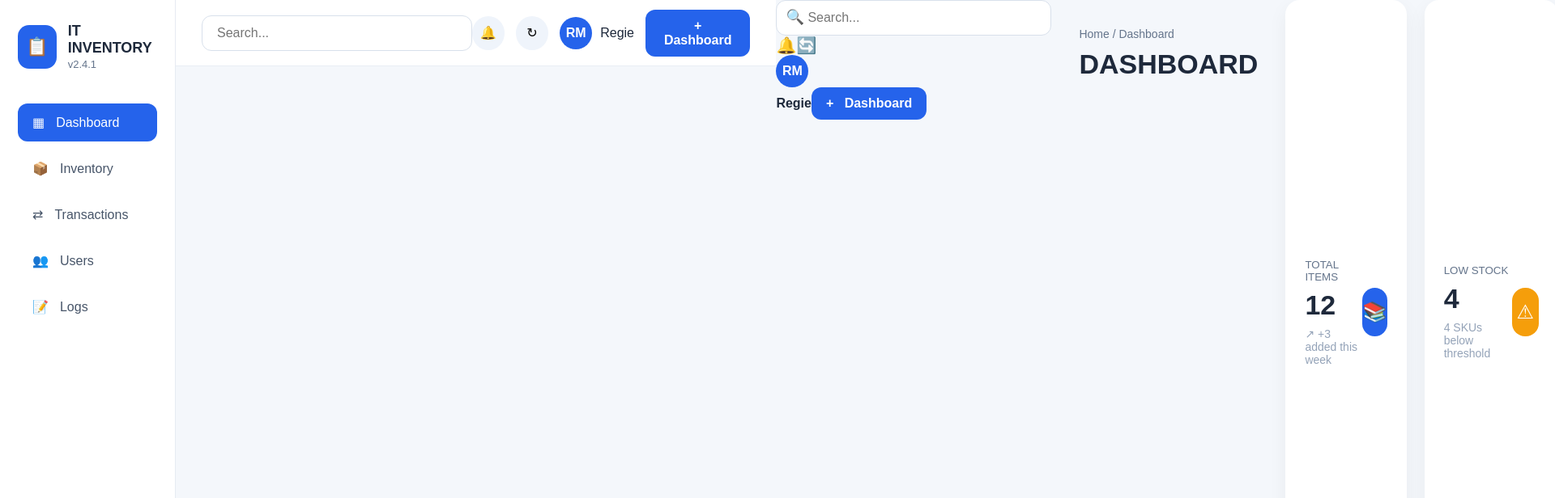
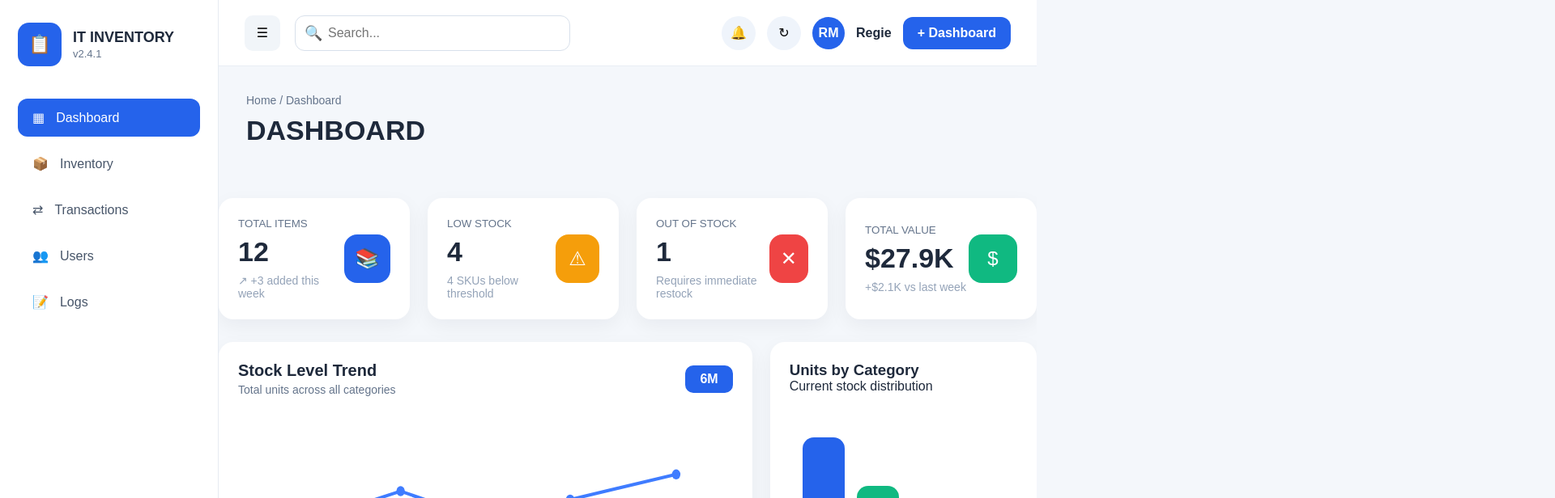
Before and after one commit to dawgskieee/Inhouse_InventorySystemBI, a Next.js app in the folder frontend/: page /User/landingpage in a window 1280 px wide. Shown: the top 616 px of the page at 81% size, 1920 px wide, since content can reach past the window. Built offline with nearby package versions, Linux system fonts and the light colour scheme.

Commit message:
components

```diff
--- a/frontend/app/User/components/header.tsx
+++ /dev/null
@@ -1,36 +0,0 @@
-"use client";
-import { useState } from "react";
-import styles from "../landingpage/landing.module.css";
-export default function Header() {
-    const [sidebarOpen, setSidebarOpen] = useState(false);
-    return(
-<header className={styles.header}>
-        <button
-            className={styles.hamburger}
-            onClick={() => setSidebarOpen(!sidebarOpen)}
-    >
-            ☰
-        </button>
-
-        <input
-            className={styles.search}
-            placeholder="Search..."
-        />
-
-        <div className={styles.rightHeader}>
-            <button className={styles.iconBtn}>🔔</button>
-            <button className={styles.iconBtn}>↻</button>
-
-            <div className={styles.user}>
-            <div className={styles.userCircle}>RM</div>
-
-            <span>Regie</span>
-            </div>
-
-            <button className={styles.dashboardBtn}>
-            + Dashboard
-            </button>
-        </div>
-        </header>
-    );
-}
--- a/frontend/app/User/components/main.tsx
+++ /dev/null
@@ -1,9 +0,0 @@
-"use client";
-import { useState } from "react";
-import styles from "../landingpage/landing.module.css";
-export default function Main() {
-    const [open, setOpen] = useState(false);
-return (
-    <main className={styles.main}></main>
-);
-}
--- a/frontend/app/User/components/navbar.tsx
+++ b/frontend/app/User/components/navbar.tsx
@@ -1,54 +1,58 @@
 "use client";
-import { useState } from "react";
+
 import styles from "../landingpage/landing.module.css";
-export default function Navbar() {
-    const [open, setOpen] = useState(false);
 
+type Props = {
+sidebarOpen: boolean;
+setSidebarOpen: React.Dispatch<React.SetStateAction<boolean>>;
+};
+
+export default function Navbar({
+sidebarOpen,
+setSidebarOpen,
+}: Props) {
 return (
-
     <nav className={styles.navbar}>
     <div className={styles.leftNav}>
-            <div
-            onClick={() => setOpen(!open)}
-            className={`${styles.hamburger} ${
-                open ? styles.open : ""
-            }`}
+        <button
+        className={styles.hamburger}
+        onClick={() => setSidebarOpen(!sidebarOpen)}
         >
-            <span></span>
-            </div>
+        ☰
+        </button>
 
         <div style={{ position: "relative" }}>
         <span
             style={{
             position: "absolute",
             left: 12,
-                top: 10,
-                color: "white",
+            top: 11,
+            color: "#64748b",
             fontSize: 18,
             }}
-                >🔍
+        >
+            🔍
         </span>
 
         <input
             className={styles.search}
             placeholder="Search..."
-                style={{ paddingLeft: 38 }}
+            style={{ paddingLeft: 40 }}
         />
         </div>
     </div>
 
     <div className={styles.rightNav}>
-            <span style={{ fontSize: 20 }}>🔔</span>
+        <button className={styles.iconBtn}>🔔</button>
 
-            <span style={{ fontSize: 20 }}>🔄</span>
+        <button className={styles.iconBtn}>↻</button>
 
         <div className={styles.userCircle}>RM</div>
 
         <strong>Regie</strong>
 
         <button className={styles.dashboardBtn}>
-            +
-            &nbsp; Dashboard
+        + Dashboard
         </button>
     </div>
     </nav>
--- a/frontend/app/User/components/overlay.tsx
+++ b/frontend/app/User/components/overlay.tsx
@@ -1,18 +1,22 @@
+
+import styles from "../landingpage/landing.module.css";
 "use client";
-import { useState } from "react";
-import styles from "../landingpage/landing.module.css";
-export default function Overlay() {
-    const [sidebarOpen, setSidebarOpen] = useState(false);
-return(
 
-    <div className={styles.container}>
-    {}
+type OverlayProps = {
+sidebarOpen: boolean;
+setSidebarOpen: React.Dispatch<React.SetStateAction<boolean>>;
+};
+
+export default function Overlay({
+sidebarOpen,
+setSidebarOpen,
+}: OverlayProps) {
+return (
     <div
-        className={`${styles.overlay} ${
+    className={`${styles.overlay} ${
         sidebarOpen ? styles.overlayShow : ""
-        }`}
-        onClick={() => setSidebarOpen(false)}
+    }`}
+    onClick={() => setSidebarOpen(false)}
     />
-    </div>
 );
 }
--- a/frontend/app/User/components/sidebar.tsx
+++ b/frontend/app/User/components/sidebar.tsx
@@ -1,13 +1,17 @@
-"use client"
-import { useState } from "react";
+"use client";
+
 import styles from "../landingpage/landing.module.css";
-export default function Sidebar() {
-    const [sidebarOpen, setSidebarOpen] = useState(false);
-    return (
+
+type Props = {
+sidebarOpen: boolean;
+};
+
+export default function Sidebar({ sidebarOpen }: Props) {
+return (
     <aside
-        className={`${styles.sidebar} ${
-            sidebarOpen ? styles.sidebarOpen : ""
-        }`}
+    className={`${styles.sidebar} ${
+        sidebarOpen ? styles.sidebarOpen : ""
+    }`}
     >
         <div className={styles.logo}>
         <div className={styles.logoIcon}>📋</div>
--- a/frontend/app/User/landingpage/landing.module.css
+++ b/frontend/app/User/landingpage/landing.module.css
@@ -114,7 +114,7 @@ MAIN
   flex-direction: column;
 }
 
-.header {
+.navbar {
   height: 82px;
   background: white;
   display: flex;
@@ -137,10 +137,15 @@ MAIN
   border-color: #2563eb;
 }
 
-.rightHeader {
+.rightNav {
   display: flex;
   align-items: center;
   gap: 14px;
+}
+.leftNav{
+    display:flex;
+    align-items:center;
+    gap:18px;
 }
 
 .iconBtn {
@@ -443,17 +448,17 @@ color: #b91c1c;
 background: #fee2e2;
 }
 
-/* ===========================
-HAMBURGER
-=========================== */
 
-.hamburger {
-display: none;
-width: 46px;
-height: 46px;
-border-radius: 10px;
-background: #eff4fb;
-font-size: 24px;
+
+.hamburger{
+  width:44px;
+  height:44px;
+  border-radius:10px;
+  background:#f1f5f9;
+  display:flex;
+  justify-content:center;
+  align-items:center;
+  cursor:pointer;
 }
 
 .overlay {
@@ -508,7 +513,7 @@ RESPONSIVE
     align-items: center;
 }
 
-.header {
+.navbar {
     padding: 18px;
     gap: 14px;
 }
@@ -517,7 +522,7 @@ RESPONSIVE
     width: 100%;
 }
 
-.rightHeader {
+.rightNav {
     margin-left: auto;
 }
 
@@ -541,7 +546,7 @@ RESPONSIVE
     padding: 20px;
 }
 
-.header {
+.navbar {
     flex-wrap: wrap;
     height: auto;
     padding: 16px;
--- a/frontend/app/User/landingpage/page.tsx
+++ b/frontend/app/User/landingpage/page.tsx
@@ -1,28 +1,29 @@
 "use client";
 import { useState } from "react";
 import styles from "./landing.module.css";
-import Sidebar from "../components/sidebar";
-import Navbar from "../components/navbar";
 import Cards from "../components/cards";
 import Table from "../components/table";
 import Charts from "../components/charts";
-import Page from "../components/page";
-import Header from "../components/header";
-import Overlay from "../components/overlay";
-import Main from "../components/main";
+import Dashboard from "../components/dashboard";
+import Navbar from "../components/navbar";
+import Sidebar from "../components/sidebar";
+
 export default function Home() {
   const [sidebarOpen, setSidebarOpen] = useState(false);
   return (
-    <div className={styles.container}>
-      <Overlay />
-      <Sidebar />
-      <Main />
-      <Header />
-      <Navbar />
-      <Page />
+  <div className={styles.container}>
+    <Sidebar sidebarOpen={sidebarOpen} />
+
+    <main className={styles.main}>
+      <Navbar
+        sidebarOpen={sidebarOpen}
+        setSidebarOpen={setSidebarOpen}
+      />
+      <Dashboard />
       <Cards />
       <Charts />
       <Table />
+    </main>
     </div>
   );
 }
```
Also changed, not shown: frontend/app/User/components/dashboard.tsx (renamed from frontend/app/User/components/page.tsx), frontend/app/User/landingpage/layout.tsx (line endings or trailing spaces). Lines whose indentation alone changed are shown as unchanged.
